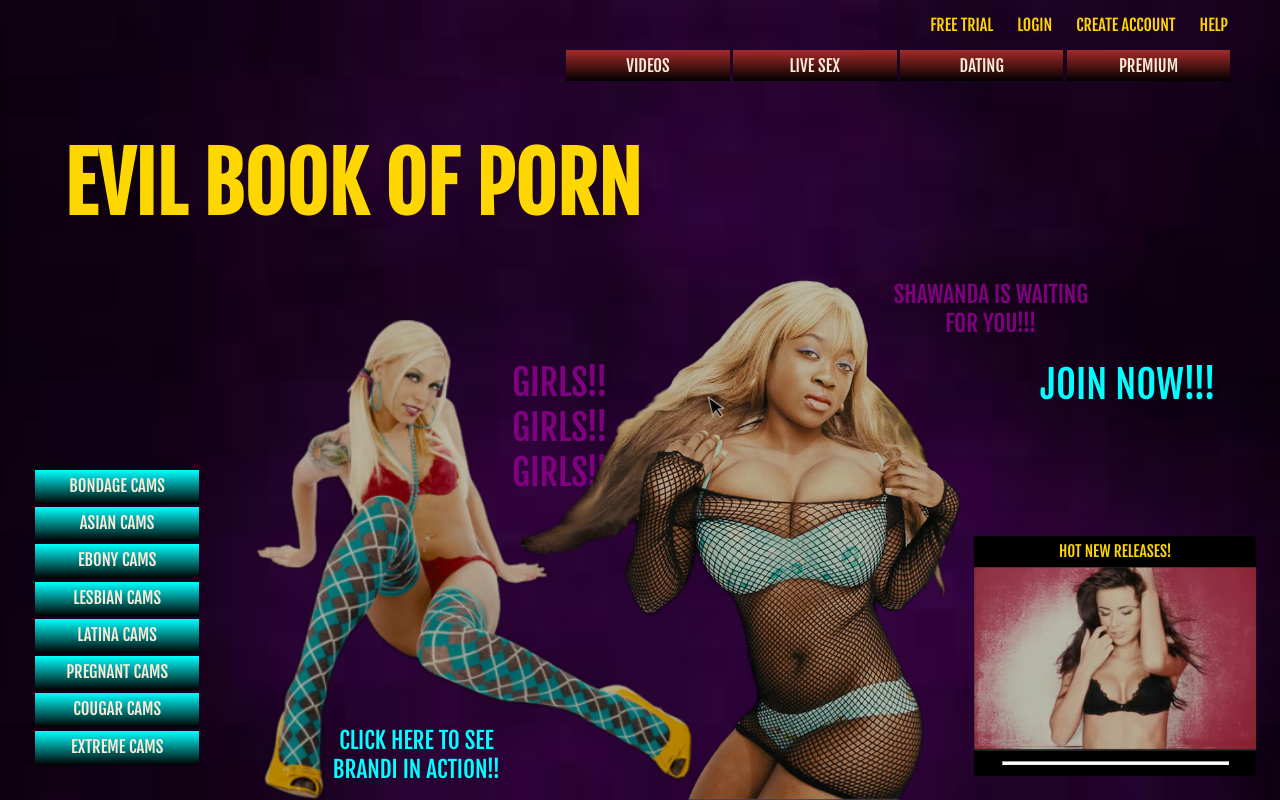
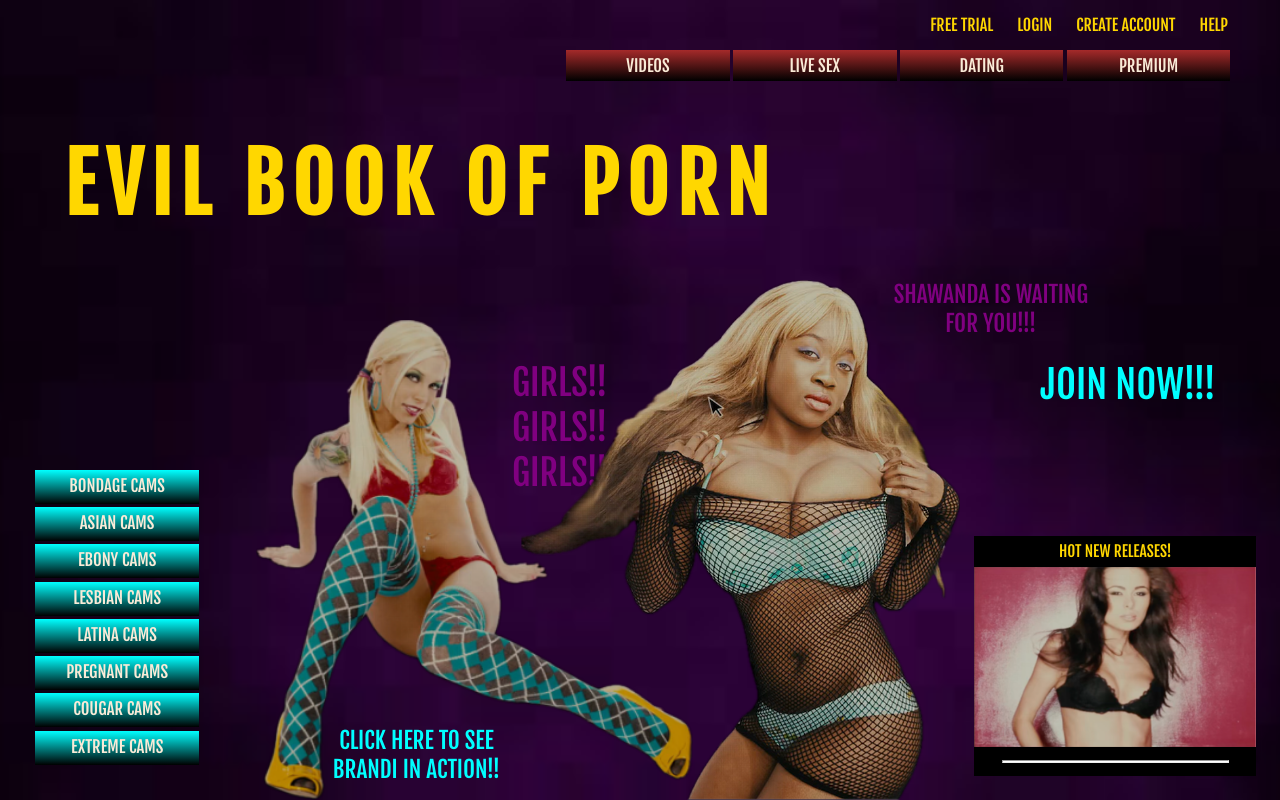
Before and after one commit to phoenixthrush/The-Evil-Book, a plain HTML site: page index.html in a window 1280 px wide. Drawn offline with Linux system fonts and the light colour scheme.

Commit message:
add player image showcase

```diff
--- a/index.html
+++ b/index.html
@@ -69,7 +69,8 @@
             position: absolute;
             top: 10vh;
             left: 5vw;
-            font-size: clamp(1.2rem, 3.5vw, 2.5rem);
+            font-size: clamp(1.4rem, 3.5vw, 2.5rem);
+            letter-spacing: 0.2em;
             color: var(--gold);
             font-family: var(--font-primary);
         }
@@ -103,7 +104,7 @@
         .video-box img {
             max-width: 100%;
             max-height: 100%;
-            margin: auto;
+            margin: 0;
         }
 
         .video-box-header,
@@ -212,11 +213,23 @@
 
     <div class="video-box">
         <div class="video-box-header">HOT NEW RELEASES!</div>
-        <img src="assets/images/girl3.png" alt="girl3">
+        <img src="assets/images/player-girl1.png" alt="player-girl" id="player-girl-img">
         <div class="video-box-bar">
             <hr>
         </div>
     </div>
+    <script>
+        const images = [
+            "assets/images/player-girl1.png",
+            "assets/images/player-girl2.png",
+            "assets/images/player-girl3.png"
+        ];
+        let idx = 0;
+        setInterval(() => {
+            idx = (idx + 1) % images.length;
+            document.getElementById('player-girl-img').src = images[idx];
+        }, 1500);
+    </script>
 
     <div id="brandi">CLICK HERE TO SEE<br>BRANDI IN ACTION!!</div>
     <div id="girls-text">GIRLS!!<br>GIRLS!!<br>GIRLS!!</div>
```
Also changed, not shown: assets/images/girl3.png (deleted), assets/images/player-girl1.png (added), assets/images/player-girl2.png (added), assets/images/player-girl3.png (added).
